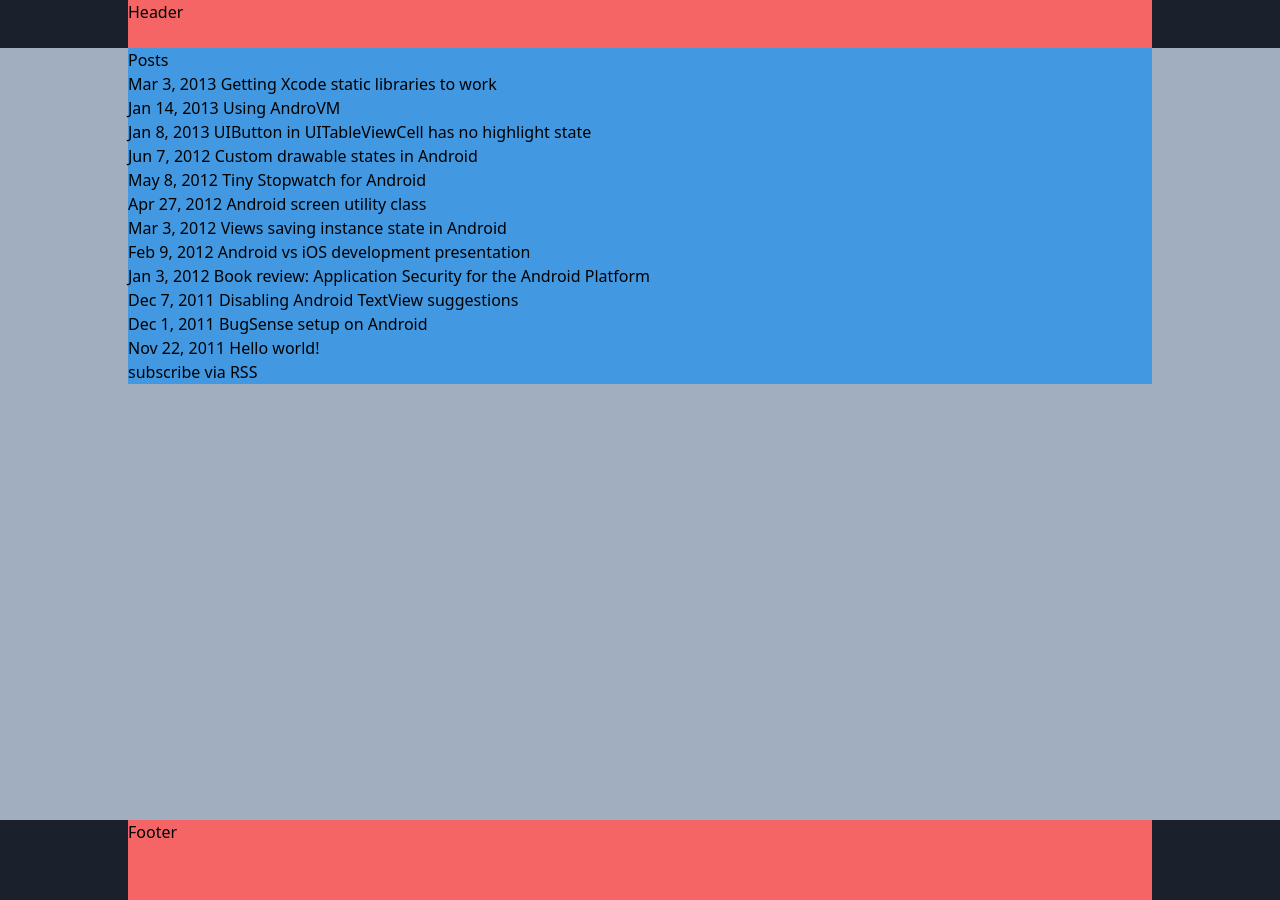
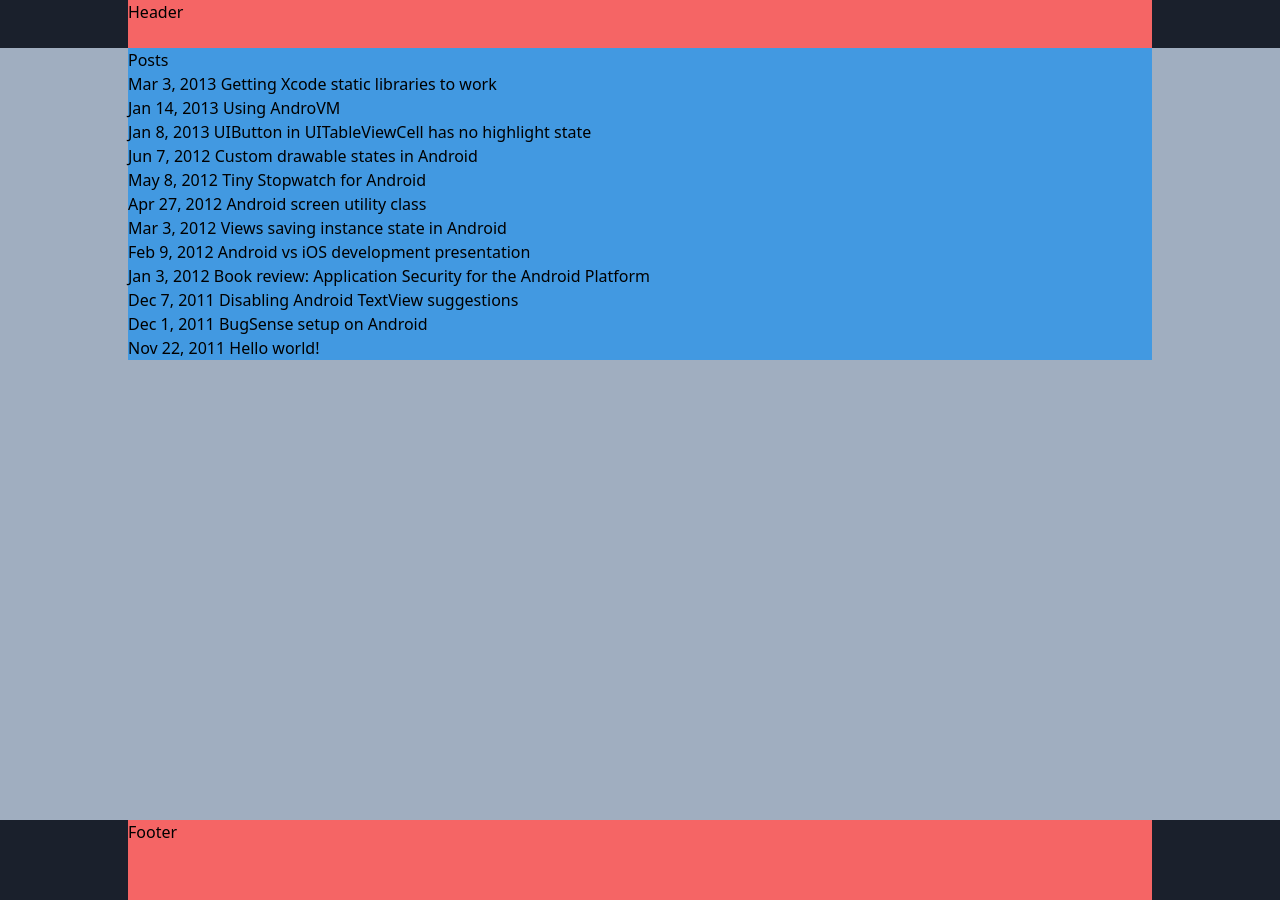
Before and after one commit to CharlesHarley/CharlesHarley.github.io, a Jekyll site: the page built from index.html, in a window 1280 px wide. Built offline with Jekyll 4.4.1, drawn with Linux system fonts in a browser that asks for light colours.

Commit message:
Strip index.html right back

```diff
--- a/index.html
+++ b/index.html
@@ -2,19 +2,13 @@
 layout: default
 ---
 
-<div class="home">
-
 <h1>Posts</h1>
 
-  <ul class="posts">
+<ul>
   {% for post in site.posts %}
   <li>
-        <span class="post-date">{{ post.date | date: "%b %-d, %Y" }}</span>
-        <a class="post-link" href="{{ post.url | prepend: site.baseurl }}">{{ post.title }}</a>
+    <span>{{ post.date | date: "%b %-d, %Y" }}</span>
+    <a href="{{ post.url | prepend: site.baseurl }}">{{ post.title }}</a>
   </li>
   {% endfor %}
 </ul>
-
-  <p class="rss-subscribe">subscribe <a href="{{ "/feed.xml" | prepend: site.baseurl }}">via RSS</a></p>
-
-</div>
```
Lines whose indentation alone changed are shown as unchanged.
